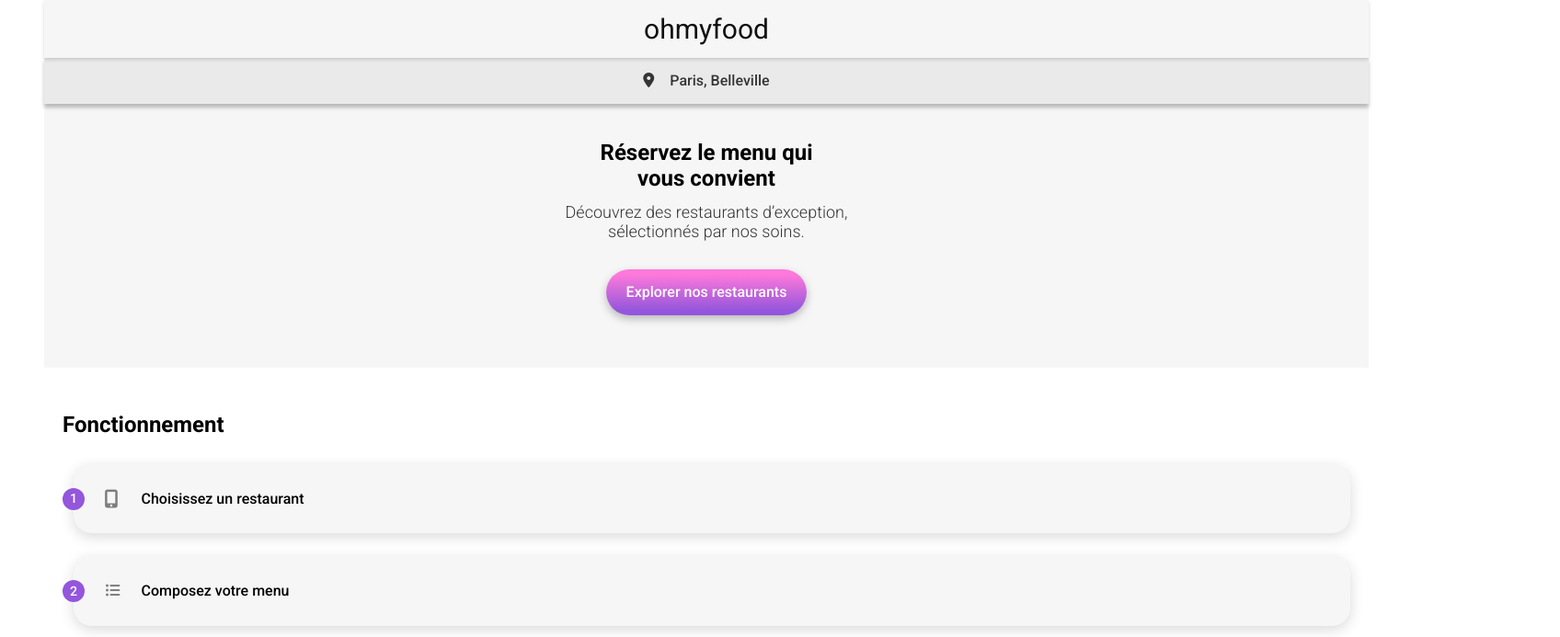
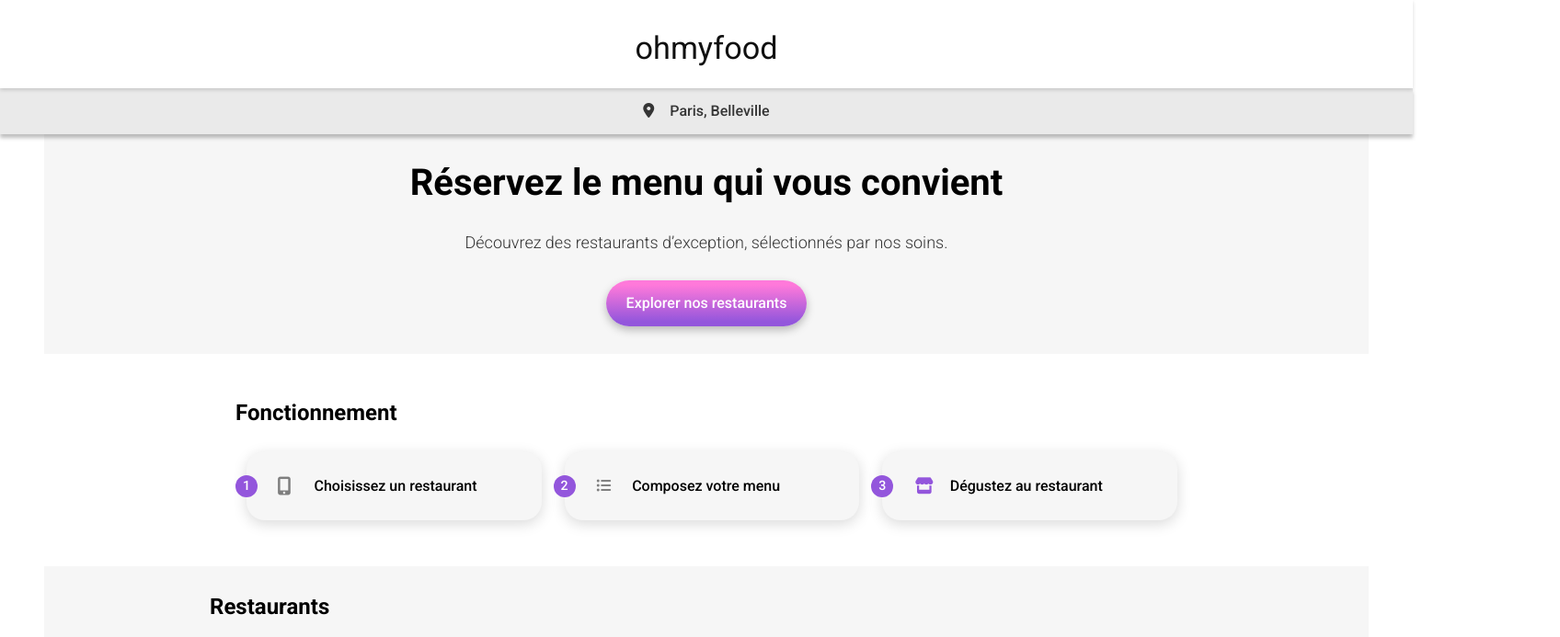
Before and after one commit to Weavyx/OC_project_3, a plain HTML site: page index.html in a window 1536 px wide. Shown: the top 693 px of the page at 92% size, 1696 px wide, since content can reach past the window. Drawn offline with Linux system fonts and the light colour scheme; grey boxes are pictures that could not be loaded; a web font is replaced by a local one.

Commit message:
starting responsive homepage

```diff
--- a/assets/SASS/styles.scss
+++ b/assets/SASS/styles.scss
@@ -10,23 +10,15 @@ body, html {
     font-family: Roboto, sans-serif;
     width: 100%;
     display: flex;
-    justify-content: center;
-    align-items: start;
+    justify-content: flex-start;
+    align-items: center;
+    flex-flow: column;
 }
 
 a{
     text-decoration: none;
     color : #000000;
 }
-
-.main-content{
-    display: flex;
-    justify-content: center;
-    align-items: center;
-    background-color: #f6f6f6;
-    flex-flow: column nowrap;
-    max-width: 1440px;
-    width: 100%;
 
 .header{
     width: 100%;
@@ -42,6 +34,10 @@ a{
         box-shadow: 0px 2px 4px 0px #00000026;
         z-index: 50;
 
+        @media screen and (min-width: 1440px){
+            height: 96px;
+        }
+
 
         & .header__title{
             font-size:30px;
@@ -50,6 +46,11 @@ a{
             letter-spacing: 0;
             color : #101010;
             font-family: Shrikhand, Roboto, sans-serif;
+            @media screen and (min-width: 1440px){
+                height: 34.2px;
+                font-size: 34.2px;
+
+            }
         }
 
 
@@ -76,6 +77,11 @@ a{
             width: 12px;
             height: 16 px;
             margin-right: 17px;
+        }
+
+        @media screen and (min-width: 1440px){
+
+
         }
     }
     &__go-back{
@@ -104,13 +110,21 @@ a{
     }
 }
 
+.main-content{
+    display: flex;
+    justify-content: center;
+    align-items: center;
+    background-color: #f6f6f6;
+    flex-flow: column nowrap;
+    max-width: 1440px;
+    width: 100%;
+
     & main{
         width: 100%;
     }
 
     & .reserver{
         width: 100%;
-        // max-width: 645px;
         display: flex;
         flex-flow: column nowrap;
         justify-content: flex-start;
@@ -126,6 +140,18 @@ a{
             text-align: center;
             width: 275px;
             height: 68px;
+            @media screen and (min-width: 1440px){
+                line-height: 46.88px;
+                font-size: 40px;
+                width: auto;
+                height: auto;
+                margin-bottom: 18px;
+                height: 47px;
+
+                br{
+                    display: none;
+                }
+            }
         }
 
         &__description{
@@ -138,6 +164,19 @@ a{
             width: 315px;
             height:46px;
             margin-bottom:27px;
+
+            @media screen and (min-width: 1440px){
+                height: 46px;
+                width: auto;
+                margin-bottom: 18px;
+                vertical-align: auto;
+                display: flex;
+                align-items: center;
+
+                br{
+                    display: none;
+                }
+            }
         }
 
         &__ancre{
@@ -159,6 +198,10 @@ a{
                 filter: brightness(115%);
             }
         }
+
+        @media screen and (min-width: 1440px){
+            padding: 30px 0;
+        }
     }
 
     & .fonctionnement{
@@ -179,11 +222,16 @@ a{
             color : #000000;
             width: 100%;
             height: 31px;
+            @media screen and (min-width: 1440px){
+                margin-left: 416px;
+            }
         }
 
         &__list{
             display: flex;
             flex-flow: column nowrap;
+            justify-content: flex-start;
+            align-items: center;
             gap: 24.93px;
             width: 100%;
             padding-left: 12px;
@@ -201,7 +249,7 @@ a{
                 font-weight: 500;
                 line-height: 18.75px;
                 counter-increment: item;
-
+                color: #000000;
 
                 & i{
                     position: absolute;
@@ -254,6 +302,16 @@ a{
                     transform: translate(-50%, -50%);
                 }
             }
+            @media screen and (min-width: 1440px){
+                flex-flow: row nowrap;
+                max-width: 1024px;
+            }
+        }
+        @media screen and (min-width: 1440px){
+            padding: 50px 0;
+            gap:25px;
+            justify-content: flex-start;
+            align-items: center;
         }
     }
 
@@ -275,6 +333,12 @@ a{
             display: flex;
             flex-flow: column nowrap;
             gap: 18px;
+            @media screen and (min-width: 1440px){
+
+            gap:100px;
+            row-gap: 50px;
+            flex-flow: row wrap;
+            }
         }
 
         .restaurant-card{
@@ -353,6 +417,12 @@ a{
                 justify-content: center;
                 align-items: center;
             }
+            @media screen and (min-width: 1440px){
+                width: 490px;
+            }
+        }
+        @media screen and (min-width: 1440px){
+            padding: 30px 180px;
         }
     }
 
--- a/index.html
+++ b/index.html
@@ -16,7 +16,6 @@
 </head>
 
 <body>
-    <div class="main-content">
     <header class="header">
         <div class="header__title-container">
             <h1 class="header__title">ohmyfood</h1>
@@ -26,9 +25,10 @@
             </p>
         </div>
     </header>
+    <div class="main-content">
         <main>
             <section class="reserver">
-                <h2 class="reserver__title">Réservez le menu qui<br>vous convient</h2>
+                <h2 class="reserver__title">Réservez le menu qui <br> vous convient</h2>
                 <p class="reserver__description">Découvrez des restaurants d’exception, sélectionnés par nos soins.</p>
                 <a class="reserver__ancre" href="#restaurants">Explorer nos restaurants</a>
             </section>
```
Also changed, not shown: assets/CSS/styles.css, assets/CSS/styles.min.css, 1 other file. Lines whose indentation alone changed are shown as unchanged.
